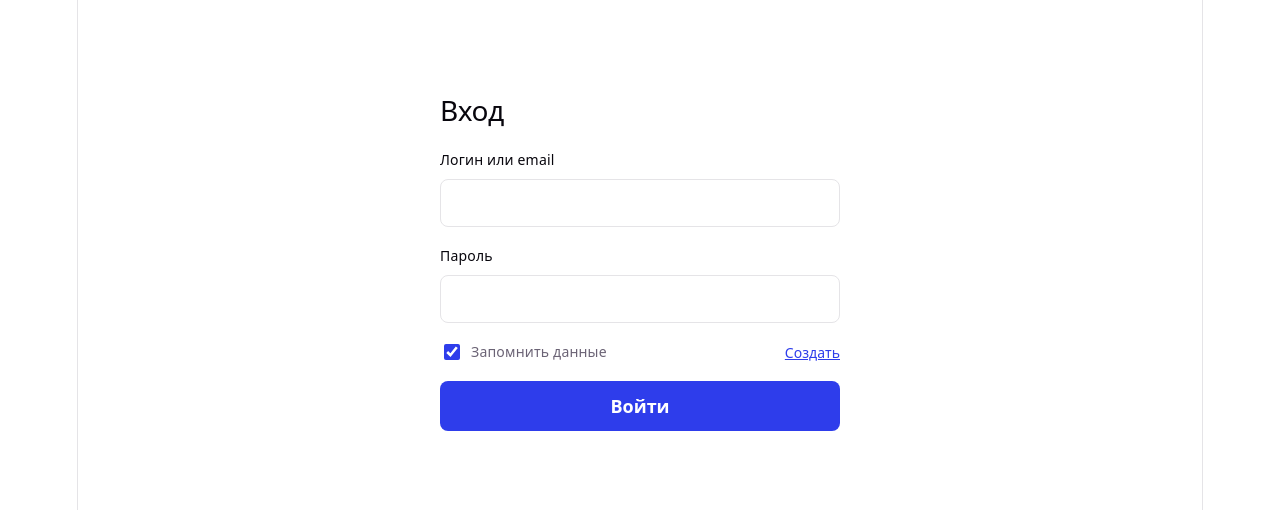
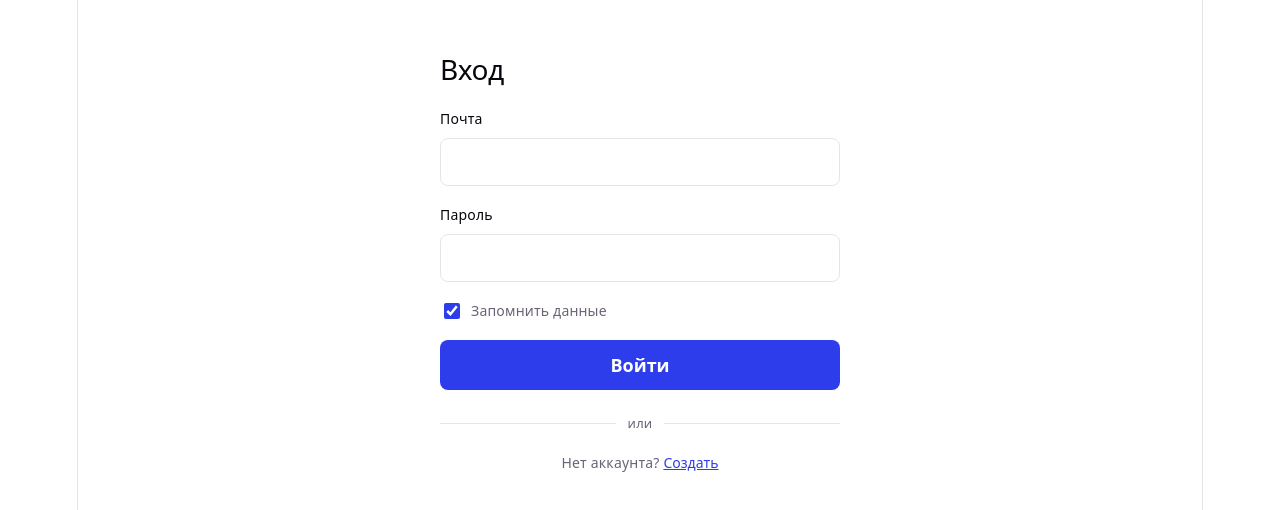
Before and after one commit to michael-916310/aiti-guru, a React (Vite) app: page /login in a window 1280 px wide. Shown: the part 128-638 px from the top of the page. Built offline with nearby package versions, Linux system fonts and the light colour scheme.

Commit message:
login fixes

```diff
--- a/src/features/auth/LoginForm.module.css
+++ b/src/features/auth/LoginForm.module.css
@@ -83,14 +83,6 @@
   border: 1px solid rgba(220, 38, 38, 0.25);
 }
 
-.row {
-  display: flex;
-  align-items: center;
-  justify-content: space-between;
-  gap: 12px;
-  flex-wrap: wrap;
-}
-
 .remember {
   display: flex;
   align-items: center;
@@ -99,6 +91,7 @@
   color: var(--text);
   cursor: pointer;
   user-select: none;
+  width: fit-content;
 }
 
 .remember input {
@@ -126,6 +119,7 @@
 .submit {
   font: inherit;
   font-weight: 600;
+  width: 100%;
   padding: 12px 20px;
   border: none;
   border-radius: 8px;
@@ -133,6 +127,34 @@
   color: #fff;
   cursor: pointer;
   transition: background-color 0.2s, opacity 0.2s;
+  box-sizing: border-box;
+}
+
+.dividerOr {
+  display: flex;
+  align-items: center;
+  gap: 12px;
+  margin: 4px 0 0;
+}
+
+.dividerLine {
+  flex: 1;
+  height: 1px;
+  background: var(--border);
+}
+
+.dividerText {
+  flex-shrink: 0;
+  font-size: 13px;
+  color: var(--text);
+}
+
+.footer {
+  margin: 0;
+  font-size: 14px;
+  color: var(--text);
+  text-align: center;
+  line-height: 1.4;
 }
 
 .submit:hover:not(:disabled) {
--- a/src/features/auth/LoginForm.tsx
+++ b/src/features/auth/LoginForm.tsx
@@ -50,7 +50,7 @@ export function LoginForm() {
       <form className={styles.form} onSubmit={handleSubmit} noValidate>
         <div className={styles.field}>
           <label className={styles.label} htmlFor="login-username">
-            Логин или email
+            Почта
           </label>
           <input
             id="login-username"
@@ -100,7 +100,6 @@ export function LoginForm() {
           </p>
         ) : null}
 
-        <div className={styles.row}>
         <label className={styles.remember}>
           <input
             type="checkbox"
@@ -110,14 +109,23 @@ export function LoginForm() {
           />
           Запомнить данные
         </label>
-          <button type="button" className={styles.createLink}>
-            Создать
-          </button>
-        </div>
 
         <button type="submit" className={styles.submit} disabled={submitting}>
           {submitting ? 'Вход…' : 'Войти'}
         </button>
+
+        <div className={styles.dividerOr} aria-hidden="true">
+          <span className={styles.dividerLine} />
+          <span className={styles.dividerText}>или</span>
+          <span className={styles.dividerLine} />
+        </div>
+
+        <p className={styles.footer}>
+          Нет аккаунта?{' '}
+          <button type="button" className={styles.createLink}>
+            Создать
+          </button>
+        </p>
       </form>
     </div>
   )
```
Lines whose indentation alone changed are shown as unchanged.
